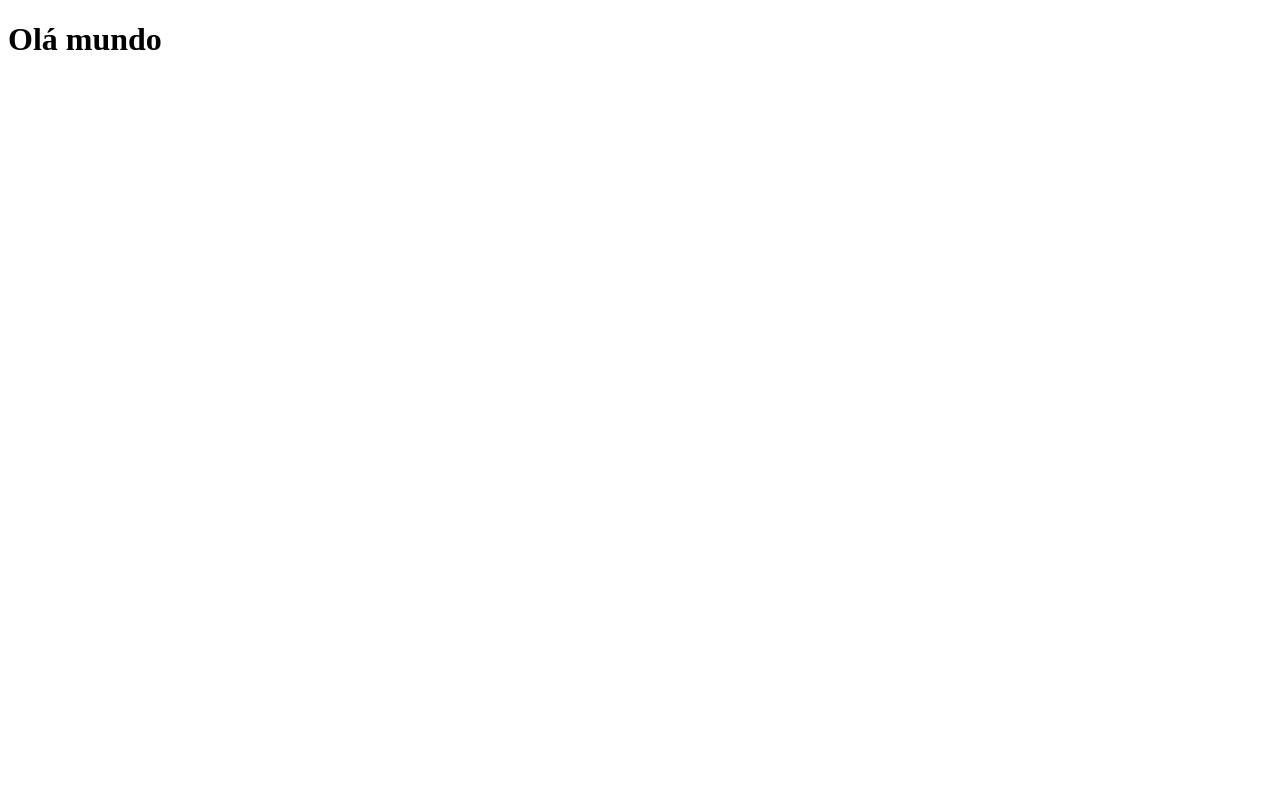
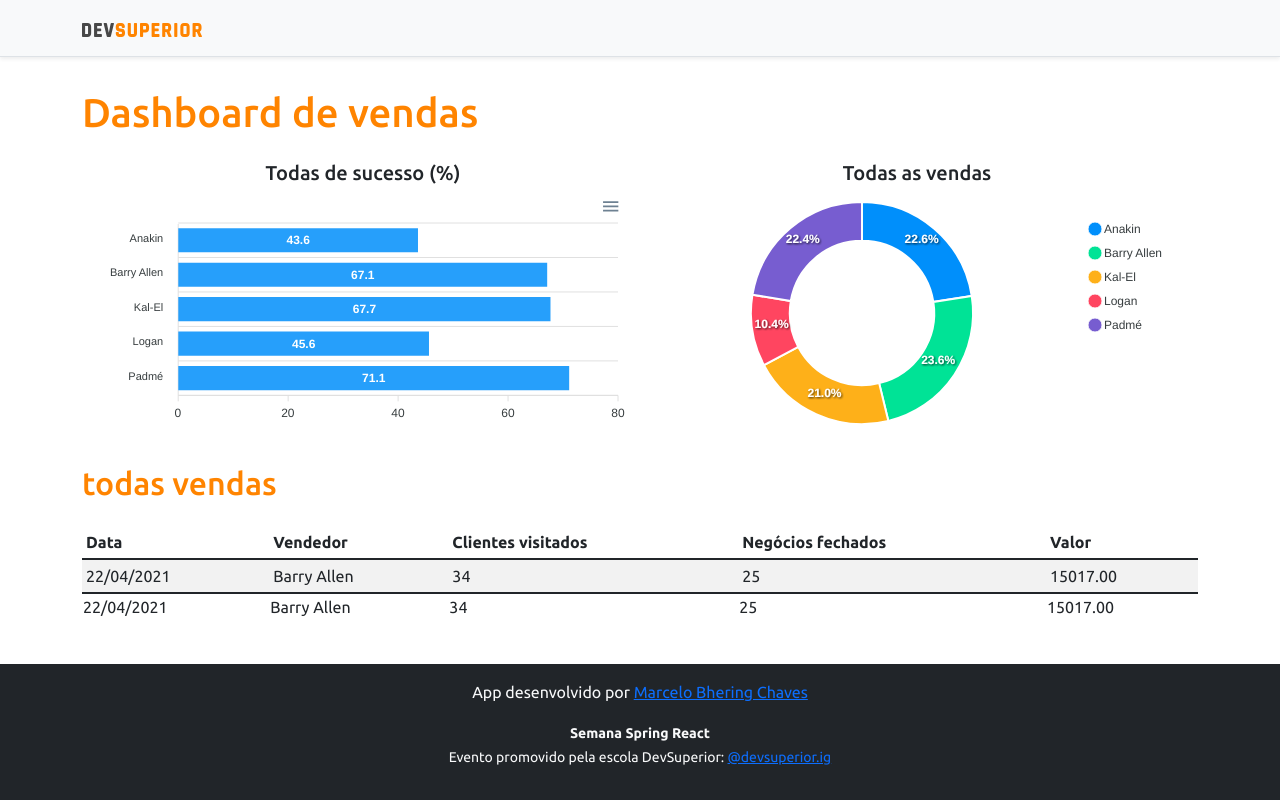
Before and after one commit to Marcelobhering/projeto-demoVendas, a React (Create React App) app in the folder frontend/: page / in a window 1280 px wide. Built offline with nearby package versions, Linux system fonts and the light colour scheme.

Commit message:
Static charts

```diff
--- a/frontend/package.json
+++ b/frontend/package.json
@@ -3,6 +3,7 @@
   "version": "0.1.0",
   "private": true,
   "dependencies": {
+    "@popperjs/core": "^2.10.1",
     "@testing-library/jest-dom": "^5.11.4",
     "@testing-library/react": "^11.1.0",
     "@testing-library/user-event": "^12.1.10",
@@ -10,7 +11,10 @@
     "@types/node": "^12.0.0",
     "@types/react": "^17.0.0",
     "@types/react-dom": "^17.0.0",
+    "apexcharts": "^3.28.1",
+    "bootstrap": "^5.1.1",
     "react": "^17.0.2",
+    "react-apexcharts": "^1.3.9",
     "react-dom": "^17.0.2",
     "react-scripts": "4.0.3",
     "typescript": "^4.1.2",
--- a/frontend/public/index.html
+++ b/frontend/public/index.html
@@ -1,5 +1,5 @@
 <!DOCTYPE html>
-<html lang="en">
+<html lang="pt_BR">
   <head>
     <meta charset="utf-8" />
     <link rel="icon" href="%PUBLIC_URL%/favicon.ico" />
@@ -7,37 +7,15 @@
     <meta name="theme-color" content="#000000" />
     <meta
       name="description"
-      content="Web site created using create-react-app"
+      content="web site projeto sistemas distribuidos"
     />
-    <link rel="apple-touch-icon" href="%PUBLIC_URL%/logo192.png" />
-    <!--
-      manifest.json provides metadata used when your web app is installed on a
-      user's mobile device or desktop. See https://developers.google.com/web/fundamentals/web-app-manifest/
-    -->
-    <link rel="manifest" href="%PUBLIC_URL%/manifest.json" />
-    <!--
-      Notice the use of %PUBLIC_URL% in the tags above.
-      It will be replaced with the URL of the `public` folder during the build.
-      Only files inside the `public` folder can be referenced from the HTML.
 
-      Unlike "/favicon.ico" or "favicon.ico", "%PUBLIC_URL%/favicon.ico" will
-      work correctly both with client-side routing and a non-root public URL.
-      Learn how to configure a non-root public URL by running `npm run build`.
-    -->
-    <title>React App</title>
+
+    <title>DemoVendas</title>
   </head>
   <body>
-    <noscript>You need to enable JavaScript to run this app.</noscript>
+    <noscript>Você precisa habilitar o JavaScript para rodar esse app.</noscript>
     <div id="root"></div>
-    <!--
-      This HTML file is a template.
-      If you open it directly in the browser, you will see an empty page.
 
-      You can add webfonts, meta tags, or analytics to this file.
-      The build step will place the bundled scripts into the <body> tag.
-
-      To begin the development, run `npm start` or `yarn start`.
-      To create a production bundle, use `npm run build` or `yarn build`.
-    -->
   </body>
 </html>
--- a/frontend/src/App.tsx
+++ b/frontend/src/App.tsx
@@ -1,10 +1,36 @@
 
+import BarChart from "components/BarChart";
+import DataTable from "components/DataTable";
+import DonutChart from "components/DonutChart";
+import Footer from "components/Footer";
+import NavBar from "components/NavBar";
 function App() {
   return (
-    <div>
-<h1>Olá mundo</h1>
+    <>
+      <NavBar />
+        <div className="container">
+        <h1 className="text-primary py-3">Dashboard de vendas </h1>
 
+<div className= "row px-3">
+  <div className="col-sm-6">
+    <h5 className = "text-center text secondary">Todas de sucesso (%) </h5>
+<BarChart/>
     </div>
+    <div className="col-sm-6">
+    <h5 className  = "text-center text secondary">Todas as vendas </h5>
+<DonutChart/>
+    </div>
+      </div>
+
+      <div className="text-primary py-3">
+        <h2 className="text-primary">todas vendas</h2>
+        </div>
+
+
+      <DataTable/>
+      </div>
+      <Footer/>
+    </>
   );
 }
 
--- /dev/null
+++ b/frontend/src/assets/css/styles.css
@@ -0,0 +1,32 @@
+@import url('https://fonts.googleapis.com/css2?family=Ubuntu:wght@300;400;500;700&display=swap');
+:root {
+    --color-primary: #FF8400;
+}
+
+html, body {
+    height: 100%;
+    font-family: "Ubuntu", sans-serif;
+}
+
+#root {
+    display: flex;
+    flex-direction: column;
+    height: 100%;
+}
+
+.content {
+    flex: 1 0 auto;
+}
+
+.footer {
+    flex-shrink: 0;
+    text-align: center;
+}
+
+.bg-primary {
+    background-color: var(--color-primary) !important;
+}
+
+.text-primary {
+    color: var(--color-primary) !important;
+}
--- /dev/null
+++ b/frontend/src/components/BarChart/index.tsx
@@ -0,0 +1,37 @@
+
+import Chart from 'react-apexcharts';
+const BarChart = () => {
+    const options = {
+        plotOptions: {
+            bar: {
+                horizontal: true,
+            }
+        },
+    };
+
+    const mockData = {
+        labels: {
+            categories: ['Anakin', 'Barry Allen', 'Kal-El', 'Logan', 'Padmé']
+        },
+        series: [
+            {
+                name: "% Sucesso",
+                data: [43.6, 67.1, 67.7, 45.6, 71.1]
+            }
+        ]
+    };
+
+
+    return (
+       <Chart
+
+       options =  {{...options,xaxis: mockData.labels}}
+       series ={mockData.series}
+       type='bar'
+       height ='240'
+       />
+
+    );
+  }
+
+  export default BarChart;
--- /dev/null
+++ b/frontend/src/components/DataTable/index.tsx
@@ -0,0 +1,37 @@
+const DataTable = () => {
+    return (
+        <div className="table-responsive">
+    <table className="table table-striped table-sm">
+        <thead>
+            <tr>
+                <th>Data</th>
+                <th>Vendedor</th>
+                <th>Clientes visitados</th>
+                <th>Negócios fechados</th>
+                <th>Valor</th>
+            </tr>
+        </thead>
+        <tbody>
+            <tr>
+                <td>22/04/2021</td>
+                <td>Barry Allen</td>
+                <td>34</td>
+                <td>25</td>
+                <td>15017.00</td>
+            </tr>
+        </tbody>
+        <tr>
+                <td>22/04/2021</td>
+                <td>Barry Allen</td>
+                <td>34</td>
+                <td>25</td>
+                <td>15017.00</td>
+            </tr>
+    </table>
+</div>
+
+
+    );
+  }
+
+  export default DataTable;
--- /dev/null
+++ b/frontend/src/components/DonutChart/index.tsx
@@ -0,0 +1,28 @@
+import Chart from 'react-apexcharts';
+const DonutChart = () => {
+    const mockData = {
+        series: [477138, 499928, 444867, 220426, 473088],
+        labels: ['Anakin', 'Barry Allen', 'Kal-El', 'Logan', 'Padmé']
+    }
+
+    const options = {
+        legend: {
+            show: true
+        }
+    }
+
+
+
+    return (
+       <Chart
+
+       options =  {{...options,labels: mockData.labels}}
+       series ={mockData.series}
+       type='donut'
+       height ='240'
+       />
+
+    );
+  }
+
+  export default DonutChart;
--- /dev/null
+++ b/frontend/src/components/Footer/index.tsx
@@ -0,0 +1,14 @@
+const Footer = () => {
+    return (
+        <footer className="footer mt-auto py-3 bg-dark">
+        <div className="container">
+          <p className="text-light">App desenvolvido por <a href="https://github.com/Marcelobhering" target="_blank" rel="noreferrer">Marcelo Bhering Chaves</a></p>
+          <p className="text-light"><small><strong>Semana Spring React</strong><br/>
+            Evento promovido pela escola DevSuperior: <a href="https://instagram.com/devsuperior.ig" target="_blank" rel="noreferrer">@devsuperior.ig</a></small></p>
+        </div>
+      </footer>
+
+    );
+  }
+
+  export default Footer;
--- /dev/null
+++ b/frontend/src/components/NavBar/index.tsx
@@ -0,0 +1,16 @@
+import ImgDsDark from 'assets/img/ds-dark.svg';
+
+const NavBar = () => {
+  return (
+    <div className="d-flex flex-column flex-md-row align-items-center p-3 px-md-4 mb-3 bg-light border-bottom shadow-sm">
+    <div className="container">
+      <nav className="my-2 my-md-0 mr-md-3">
+        <img src={ImgDsDark} alt="DevSuperior" width="120" />
+      </nav>
+    </div>
+  </div>
+
+  );
+}
+
+export default NavBar;
--- a/frontend/src/index.tsx
+++ b/frontend/src/index.tsx
@@ -1,5 +1,7 @@
 import React from 'react';
 import ReactDOM from 'react-dom';
+import 'bootstrap/dist/css/bootstrap.css';
+import 'assets/css/styles.css';
 import App from './App';
 
 
```
Also changed, not shown: frontend/src/assets/img/ds-dark.svg (added), 1 other file (tests, documents, lock files or other folders).
